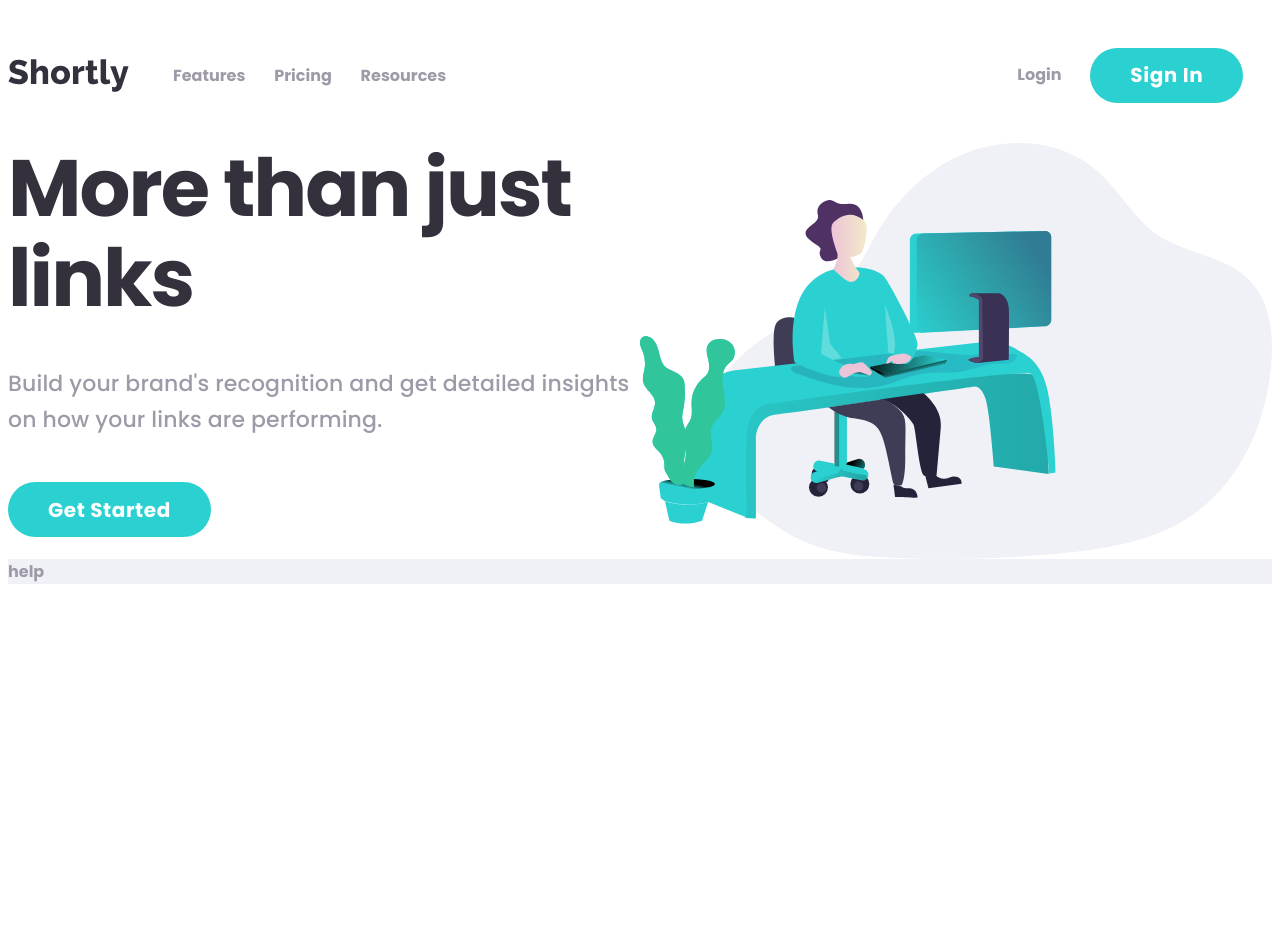
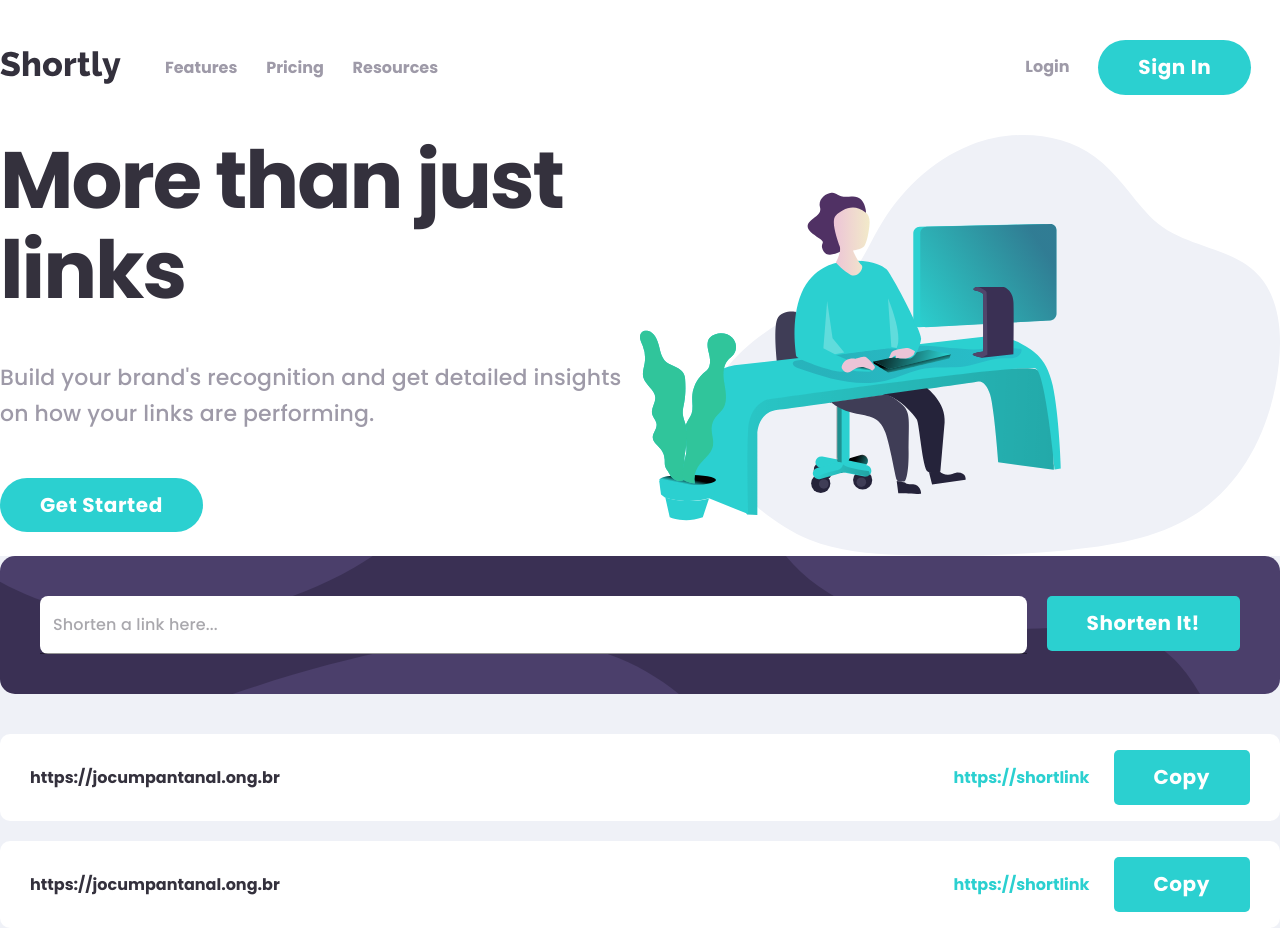
Before and after one commit to brucarlota/url-shortening, a React (Vite) app: page / in a window 1280 px wide. Shown: the top 952 px of the page. Before the commit the page ends 800 px from the top, so only its background shows below. Built offline with nearby package versions, Linux system fonts and the light colour scheme; the HTML template or start-up script is replaced by a standard one.

Commit message:
Add Shorten Link section

```diff
--- a/src/assets/styles/main.css
+++ b/src/assets/styles/main.css
@@ -5,6 +5,8 @@ body {
   font-style: normal;
   font-weight: 700;
   line-height: normal;
+  padding: 0;
+  margin: 0;
 }
 
 a {
--- a/src/components/Home/Home.jsx
+++ b/src/components/Home/Home.jsx
@@ -1,7 +1,10 @@
 import Button, { Shape } from "../Button/Button";
-import { MainContent, SectionCards, SectionHighlights } from "./Home.styles";
+import Input from "../Input/Input";
+import { MainContent, SectionCards, SectionHighlights, ShortenLink, ShortenLinkResult } from "./Home.styles";
 
 const Home = () => {
+  const ariaLabel = { 'aria-label': 'Shorten link input' };
+
   return (
     <MainContent>
       <SectionHighlights>
@@ -17,7 +20,29 @@ const Home = () => {
       </SectionHighlights>
 
       <SectionCards>
-        help
+        <div>
+          <ShortenLink role="inputLink">
+            <Input id="input" placeholder="Shorten a link here..." inputProps={ariaLabel} />
+            <Button id="Cards__ShortenLink" shape={Shape.square} text="Shorten It!" bgcolor="#2BD0D0" />
+          </ShortenLink>
+          <ShortenLinkResult>
+            <div className="item">
+              <p className="item__description">https://jocumpantanal.ong.br</p>
+              <div className="item__copy">
+                <p className="shortlink">https://shortlink</p>
+                <Button id="copyButton" shape={Shape.square} bgcolor="#2BD0D0" text="Copy" />
+              </div>
+            </div>
+            <div className="item">
+              <p className="item__description">https://jocumpantanal.ong.br</p>
+              <div className="item__copy">
+                <p className="shortlink">https://shortlink</p>
+                <Button id="copyButton" shape={Shape.square} bgcolor="#2BD0D0" text="Copy" />
+              </div>
+            </div>
+          </ShortenLinkResult>
+        </div>
+
       </SectionCards>
 
     </MainContent>
--- a/src/components/Home/Home.styles.jsx
+++ b/src/components/Home/Home.styles.jsx
@@ -46,6 +46,48 @@ export const SectionCards = styled.section`
 `;
 
 
-export const ShortenLink = styled.section``;
+export const ShortenLink = styled.div`
+  background-color: #3A3054;
+  background-image: url('./src/assets/images/bg-boost-desktop.svg');
+  background-repeat: no-repeat;
+  background-attachment: fixed;
+  background-position: 50% 55%;
+  padding: 40px;
+  display: flex;
+  justify-content: center;
+  border-radius: 15px;
+`;
+
+export const ShortenLinkResult = styled.div`
+  margin: 40px 0;
+
+  .item {
+    background-color: #FFF;
+    color: #34313D;
+    border-radius: 10px;
+    display: flex;
+    flex-wrap: nowrap;
+    justify-content: space-between;
+    padding: 15px 30px;
+    align-items: center;
+    margin-bottom: 20px;
+  }
+
+  .item__description {
+    overflow: hidden;
+  }
+
+  .item__copy {
+    display: flex;
+    flex-wrap: nowrap;
+    align-items: center;
+    margin-left: 12px;
+
+    .shortlink {
+      color: #2BD0D0;
+      padding-right: 1.5rem;
+    }
+  }
+`;
 export const Cards = styled.section``;
 export const SectionGetStarted = styled.section``;
--- /dev/null
+++ b/src/components/Input/Input.jsx
@@ -0,0 +1,10 @@
+import { StyledInput } from "./Input.styles";
+
+
+const Input = ({ id, placeholder }) => {
+  return (
+    <StyledInput className={id} placeholder={placeholder} />
+  );
+};
+
+export default Input;
--- /dev/null
+++ b/src/components/Input/Input.styles.jsx
@@ -0,0 +1,19 @@
+import { styled } from "styled-components";
+import Input from "@mui/material/Input";
+
+export const StyledInput = styled(Input)`
+  && {
+    margin-right: 20px;
+    border-radius: 8px;
+    padding: 13px;
+    background: #fff;
+    color: #34313D;
+    font-family: inherit;
+    flex: auto;
+  }
+
+  &&::after {
+    border: none;
+    border-bottom: none;
+  }
+`;
```
